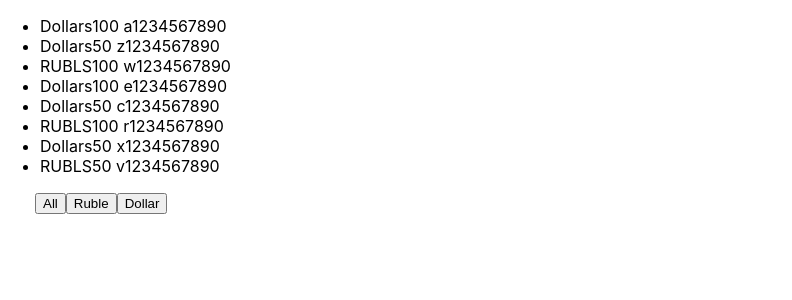
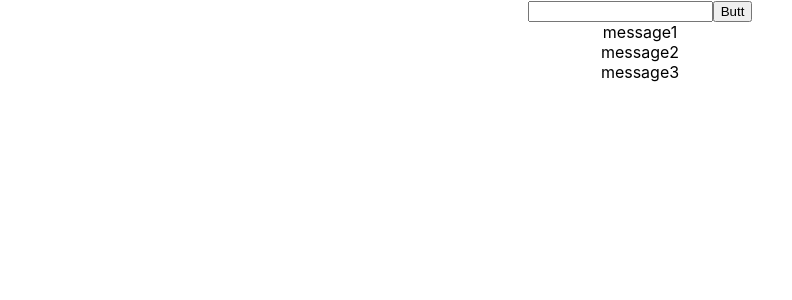
Before and after one commit to Nastassia27/Microtasks, a React (Create React App) app: page / in a window 1280 px wide. Shown: the top 300 px of the page, without its empty margins (0-792 px from the left). Built offline with nearby package versions, Linux system fonts and the light colour scheme.

Commit message:
input microtask

```diff
--- a/src/App.tsx
+++ b/src/App.tsx
@@ -1,72 +1,48 @@
-import React, {useState} from 'react';
+import React, {ChangeEvent, useState} from 'react';
 
 import './App.css';
-/*import {Header} from "./site/Header";
-import logo from './logo.svg';
-import {Body} from "./site/Body";
-import {Footer} from "./site/Footer";
-import {NewComponent} from "./Map/NewComponent";
-import {MouseEvent} from 'react';
-import {Button} from "./components/Button";*/
-import {FinalMicrotask, MoneyObjTypes} from "./FinalMicrotask";
-
-export type FilterType = 'All' | 'Dollars' | 'RUBLS';
-function App() {
+import {FullInput} from "./components/FullInput";
+import {Input} from "./components/Input";
+import {Button} from "./components/Button";
 
 
+    function App() {
+        const [message, setMessage] = useState([
+                {message: 'message1'},
+                {message: 'message2'},
+                {message: 'message3'},
 
-    const [money, setMoney] = useState<Array<MoneyObjTypes>>([
-        {banknots: 'Dollars', value: 100, number: ' a1234567890'},
-        {banknots: 'Dollars', value: 50, number: ' z1234567890'},
-        {banknots: 'RUBLS', value: 100, number: ' w1234567890'},
-        {banknots: 'Dollars', value: 100, number: ' e1234567890'},
-        {banknots: 'Dollars', value: 50, number: ' c1234567890'},
-        {banknots: 'RUBLS', value: 100, number: ' r1234567890'},
-        {banknots: 'Dollars', value: 50, number: ' x1234567890'},
-        {banknots: 'RUBLS', value: 50, number: ' v1234567890'},
-    ])
+            ]
+        )
 
-    const [filter, setFilter] = useState<FilterType>('All')
+        let [title, setTitle] = useState('')
 
-    let currentMoney = money
-    if (filter === 'RUBLS') {
-        (
-            currentMoney = money.filter((filteredMoney) => filteredMoney.banknots === 'RUBLS')
-        )
-    }
-    if (filter === 'Dollars') {
-        (
-            currentMoney = money.filter((filteredMoney) => filteredMoney.banknots === 'Dollars')
-        )
-    }
+        const addMessage = (title: string)=>{
+            let newMessage={message: title}
+            setMessage([newMessage,...message])
 
-    const onClickFilterHandler = (value: FilterType) => {
-        setFilter(value);
+        }
 
-    }
-
-
-    return (
-        <FinalMicrotask money={currentMoney} onClickFilterHandler={onClickFilterHandler}/>
-        /*<div>
-            <ul>
-                {currentMoney.map((objFromMoneyArr, index) => {
+        const callBackButtonHandler = ()=>{
+            addMessage(title)
+            setTitle('')
+        }
+        return (
+            <div className="App">
+                <Input setTitle={setTitle} title={title}/>
+               <Button name={'Butt'} callBack={()=>{callBackButtonHandler()}} />
+                {/*<div>
+                    <input />
+                    <button>+</button>
+                </div>*/}
+                {message.map((el, index) => {
                     return (
-                        <li key={index}>
-                            <span>{objFromMoneyArr.banknots}</span>
-                            <span>{objFromMoneyArr.value}</span>
-                            <span>{objFromMoneyArr.number}</span>
-                        </li>
+                        <div key={index}>{el.message}</div>
                     )
                 })}
-            </ul>
-            <div style={{marginLeft: '35px'}}>
-                <button onClick={() => onClickFilterHandler('All')}>All</button>
-                <button onClick={() => onClickFilterHandler('RUBLS')}>Ruble</button>
-                <button onClick={() => onClickFilterHandler('Dollars')}>Dollar</button>
             </div>
-        </div>*/
-    );
+        );
+
 }
 
 export default App;
```
